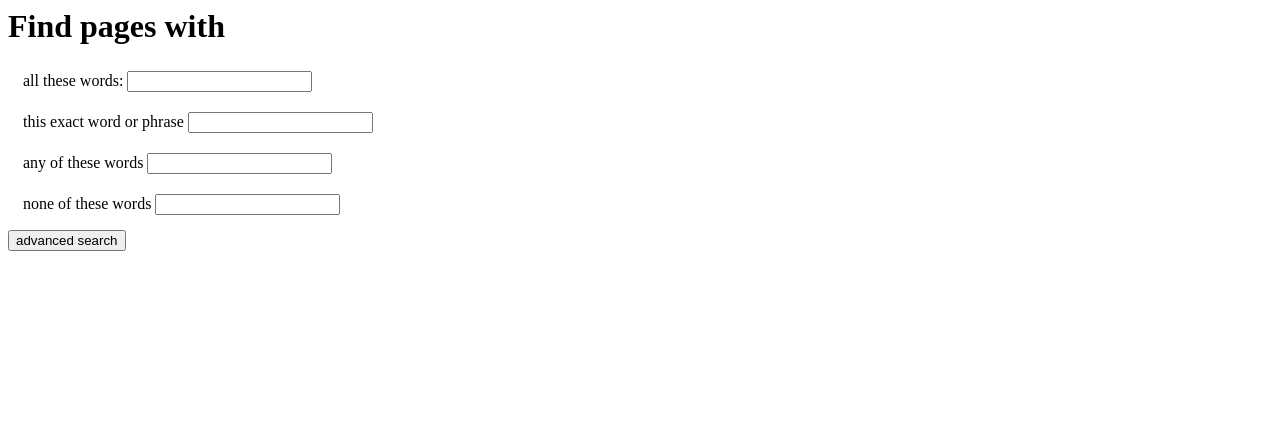
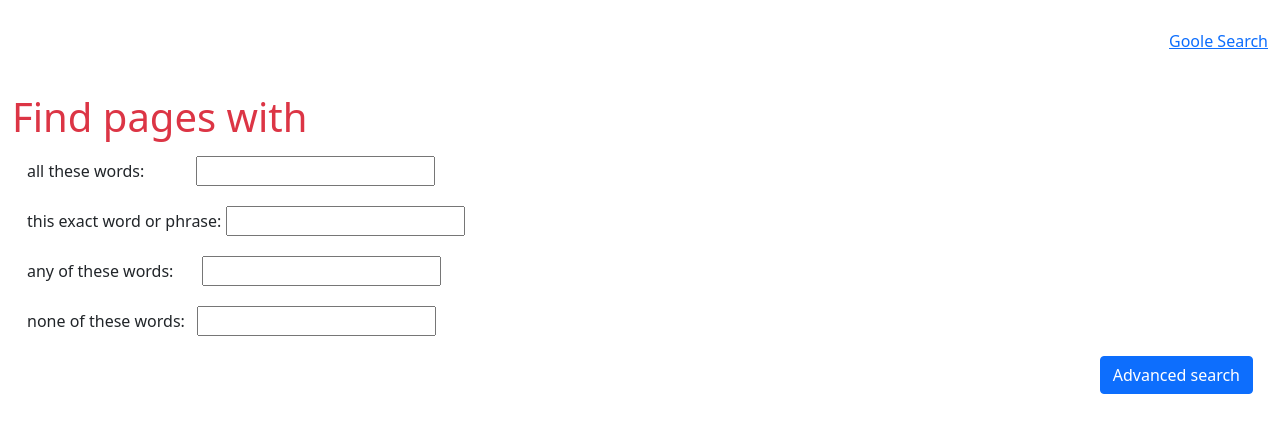
Before and after one commit to RobertoCantu/Search-Harvard01, a plain HTML site: page google_advance.html in a window 1280 px wide. Drawn offline with nearby package versions, Linux system fonts and the light colour scheme.

Commit message:
Finish advanced search design

```diff
--- a/google_advance.html
+++ b/google_advance.html
@@ -10,36 +10,51 @@
             padding: 5px;
             border: rgb(72, 80, 83);
         }
+        .menu > li {
+                display: inline;
+                padding: 3px;
+            }
     </style>
+    <link href="https://cdn.jsdelivr.net/npm/bootstrap@5.0.2/dist/css/bootstrap.min.css" rel="stylesheet" integrity="sha384-EVSTQN3/azprG1Anm3QDgpJLIm9Nao0Yz1ztcQTwFspd3yD65VohhpuuCOmLASjC" crossorigin="anonymous">
 </head>
 <body>
-    <h1>Find pages with </h1>
+    <div class="container-fluid mt-0">
+        <ul class="menu">
+            <li><a class="mb-0 d-flex justify-content-end" href="index.html">Goole Search</a></li>
+
+        </ul>
+    <h1  class="mb-2 text-danger">Find pages with </h1>
     <form action="https://google.com/search">
 
         <div>
 
-            <label for="">all these words:</label>
+            <label class="me-5" for="">all these words:</label>
             <input type="text" name="as_q">
         </div>
         <div>
 
-            <label for="">this exact word or phrase</label>
+            <label for="">this exact word or phrase:</label>
             <input type="text" name="as_epq">
         </div>
         <div>
 
-            <label for="">any of these words</label>
+            <label class="me-4" for="">any of these words:</label>
             <input type="text" name="as_oq">
         </div>
         <div>
 
-            <label for="">none of these words</label>
+            <label class="me-2" for="">none of these words:</label>
             <input type="text" name="as_eq">
         </div>
-        <input type="submit" value="advanced search">
+        <div class="">
+        <input style= "float:right" class="justify-content-md-end btn btn-primary" type="submit" value="Advanced search">
+
+        </div>
+
 
 
     </form>
+</div>
 
 </body>
 </html>
```
Also changed, not shown: google_search.html (+2 -0 lines), index.html (+2 -0 lines).
